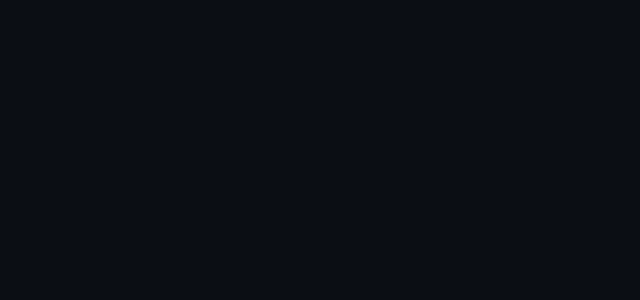
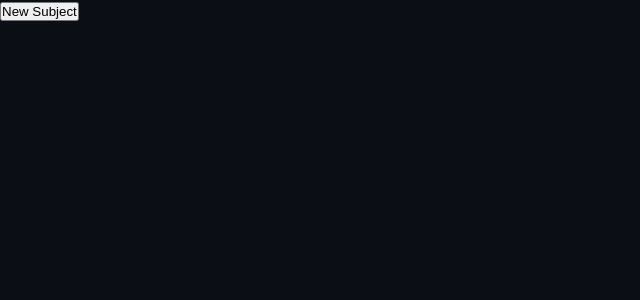
Before and after one commit to FatherofJS/JStar, a React (Vite) app: page / in a window 1280 px wide. Shown: the top 300 px of the page, without its empty margins (0-640 px from the left). Built offline with nearby package versions, Linux system fonts and the light colour scheme.

Commit message:
form backbone without styling

```diff
--- a/src/App.tsx
+++ b/src/App.tsx
@@ -10,11 +10,14 @@ import { HousePanel } from './components/HousePanel';
 import { AspectPanel } from './components/AspectPanel';
 import { BirthForm } from './components/BirthForm';
 import { LandingPage } from './components/LandingPage';
+import { useState } from 'react';
 import './App.css';
 
 function App() {
   // TODO: Add state to toggle between landing page and chart view
   const showLanding = false; // Set to true to test landing page
+
+  const [showBirthForm, setShowBirthForm] = useState(false);
 
   if (showLanding) {
     return <LandingPage />;
@@ -22,7 +25,7 @@ function App() {
 
   return (
     <div className="app-container">
-      <Sidebar />
+      <Sidebar onOpenBirthForm={() => setShowBirthForm(true)} />
 
       <div className="main-area">
         <Header />
@@ -44,7 +47,10 @@ function App() {
         </div>
       </div>
 
-      <BirthForm />
+      {showBirthForm && (
+        <BirthForm onClose={() => setShowBirthForm(false)} />
+      )}
+
     </div>
   );
 }
--- a/src/components/Sidebar.tsx
+++ b/src/components/Sidebar.tsx
@@ -1,5 +1,14 @@
 // import { MOCK_CHART } from '../data/mockData';
 
-export function Sidebar() {
-    return null;
+type SidebarProps = {
+    onOpenBirthForm: () => void;
+};
+
+export function Sidebar({ onOpenBirthForm }: SidebarProps) {
+    return (
+        <aside className="sidebar">
+            <button onClick={onOpenBirthForm}>New Subject</button>
+        </aside>
+
+    );
 }
```
